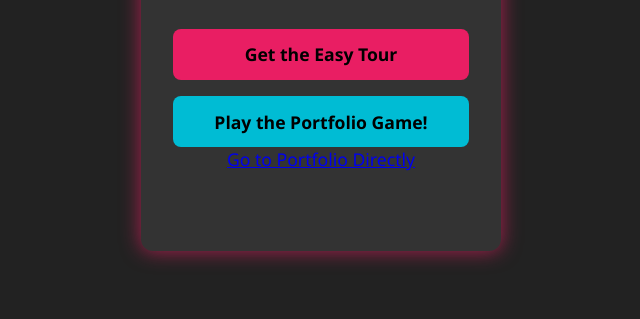
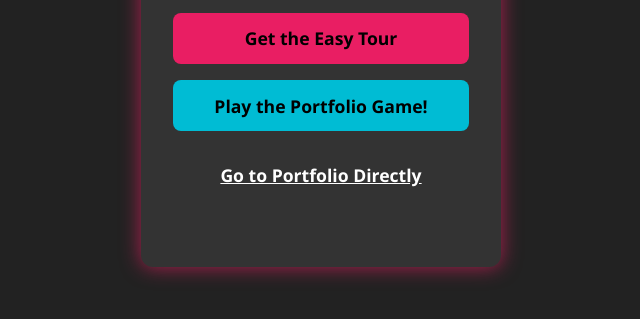
Before and after one commit to Caliburrito72/Caliburrito72.github.io, a plain HTML site: page entry.html in a window 1280 px wide. Shown: the part 375-694 px from the top of the page, without its empty margins (319-959 px from the left). Drawn offline with Linux system fonts and the light colour scheme.

Commit message:
Update entry-styles.css

```diff
--- a/css/entry-styles.css
+++ b/css/entry-styles.css
@@ -70,3 +70,19 @@ p {
     transform: scale(0.95);
     transition: transform 0.1s ease-in-out;
 }
+/* existing styles above */
+
+.footer-link {
+    margin-top: 2rem;
+}
+
+.back-to-portfolio {
+    color: #fff;
+    text-decoration: underline;
+    font-weight: 600;
+    cursor: pointer;
+}
+
+.back-to-portfolio:hover {
+    color: #e91e63;
+}
```
